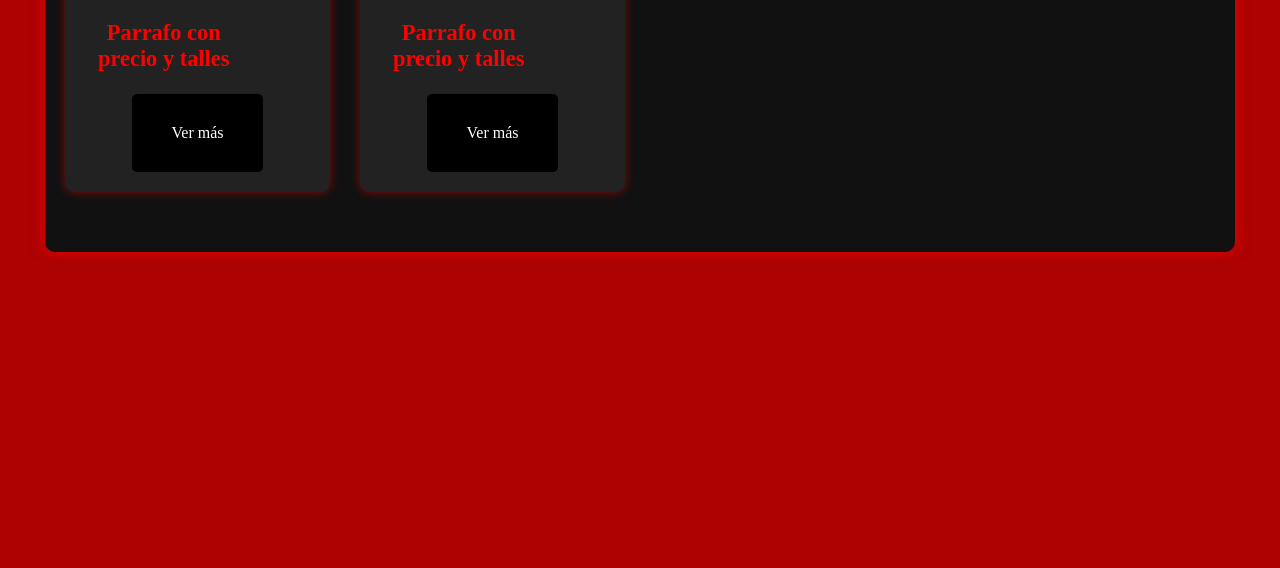
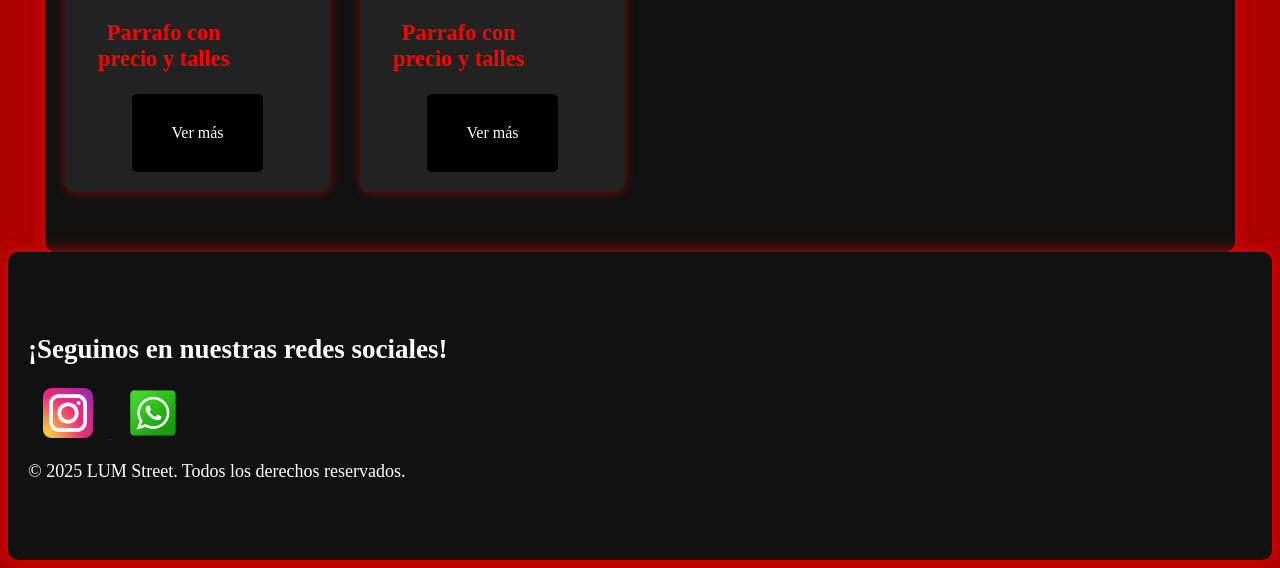
Before and after one commit to lmdm2025/Prueba, a plain HTML site: page productos.html in a window 1280 px wide. Shown: the part 1020-1588 px from the top of the page. Before the commit the page ends 1280 px from the top, so only its background shows below. Drawn offline with Linux system fonts and the light colour scheme.

Commit message:
Add files via upload

```diff
--- a/productos.html
+++ b/productos.html
@@ -73,6 +73,18 @@
 
   </section>
 </main>
+    <footer class="footer">
+        <h2>¡Seguinos en nuestras redes sociales!</h2>
+        <div class="redes">
+            <a href="https://www.instagram.com/lumstreet_/">
+            <img src="img/instagramLogo.png" alt="Instagram LUM" width="50" height="50" />
+            </a>
+            <a href="#">
+            <img src="img/wspLogo.webp" alt="Link Logo Whatsapp" width="50" height="50" />
+            </a>
+        </div>
+        <p>© 2025 LUM Street. Todos los derechos reservados.</p>
+    </footer>
 
 </body>
 </html>
```
